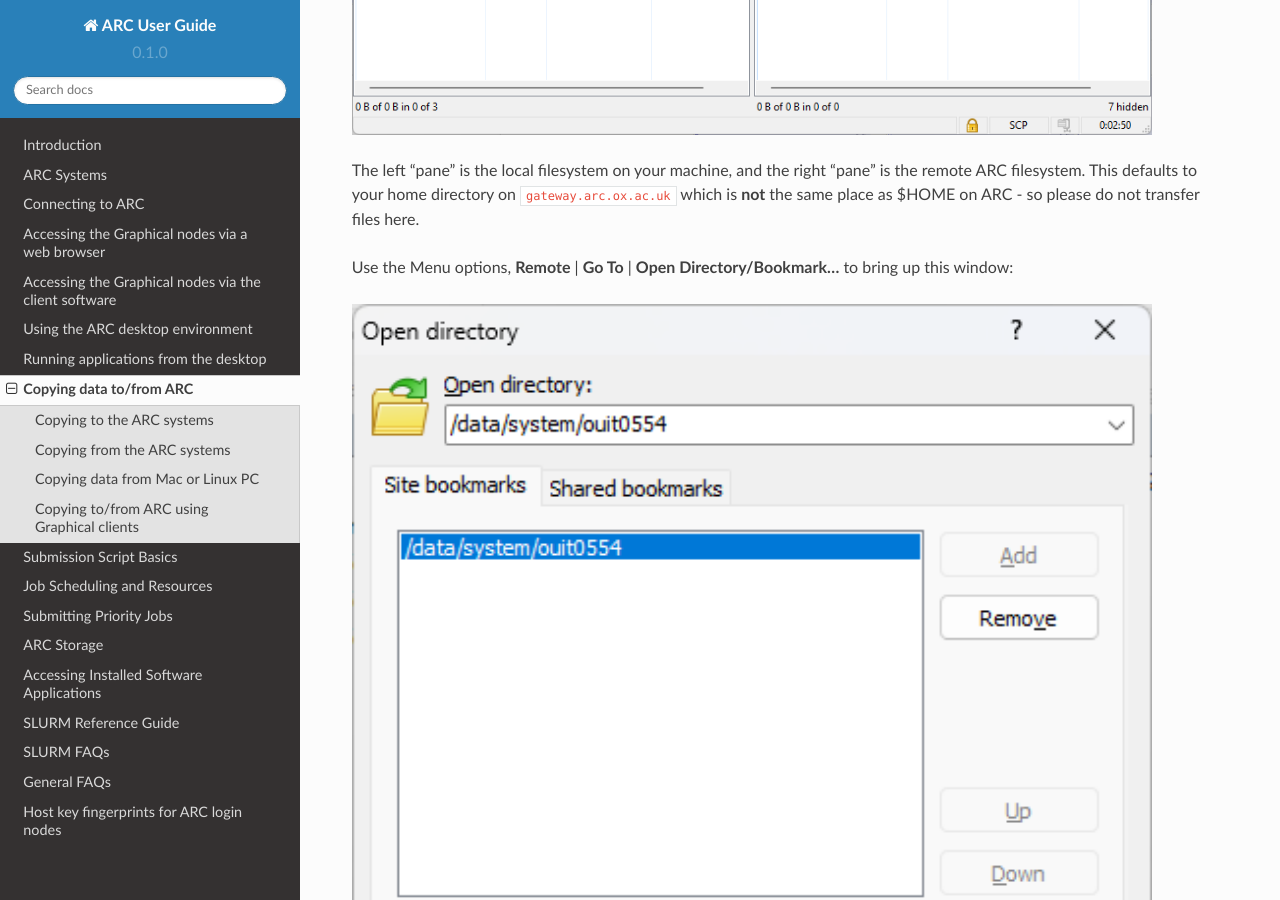
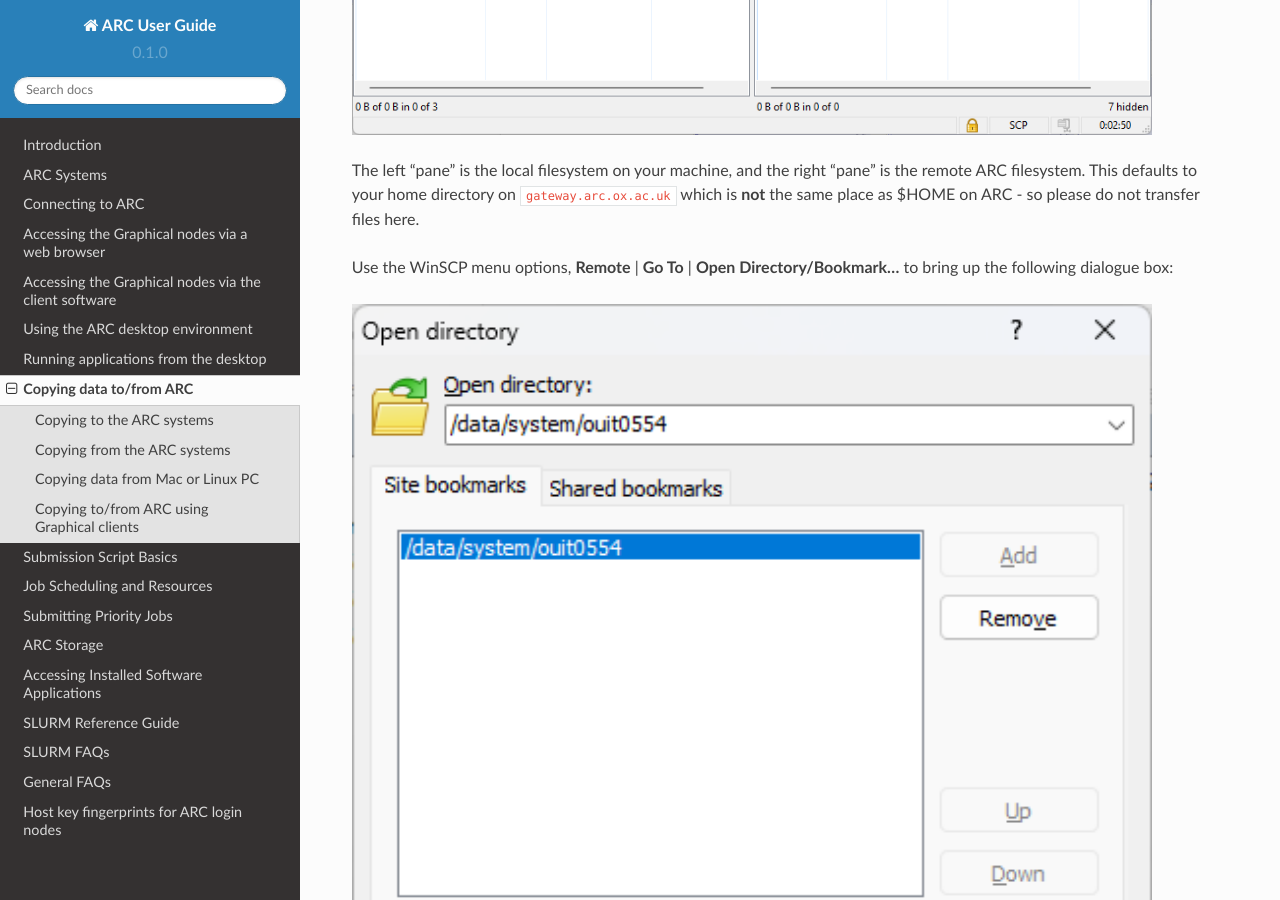
Before and after one commit to tina-friedrich/arc-user-guide, a Sphinx documentation site: the page built from docs/source/arc-copying-data.rst, in a window 1280 px wide and 900 px high, scrolled down 3363 px. Built offline with Sphinx 7.4.7 and the Read the Docs theme 2.0.0, drawn with Linux system fonts in a browser that asks for light colours.

Commit message:
Update arc-copying-data.rst

```diff
--- a/docs/source/arc-copying-data.rst
+++ b/docs/source/arc-copying-data.rst
@@ -97,7 +97,7 @@ You should then be logged in and see the following type of display...
 
 The left "pane" is the local filesystem on your machine, and the right "pane" is the remote ARC filesystem. This defaults to your home directory on ``gateway.arc.ox.ac.uk`` which is **not** the same place as $HOME on ARC - so please do not transfer files here.
 
-Use the Menu options, **Remote** | **Go To** | **Open Directory/Bookmark...** to bring up this window:
+Use the WinSCP menu options, **Remote** | **Go To** | **Open Directory/Bookmark...** to bring up the following dialogue box:
 
 .. image:: images/arc-winscp5.png
   :width: 800
```
